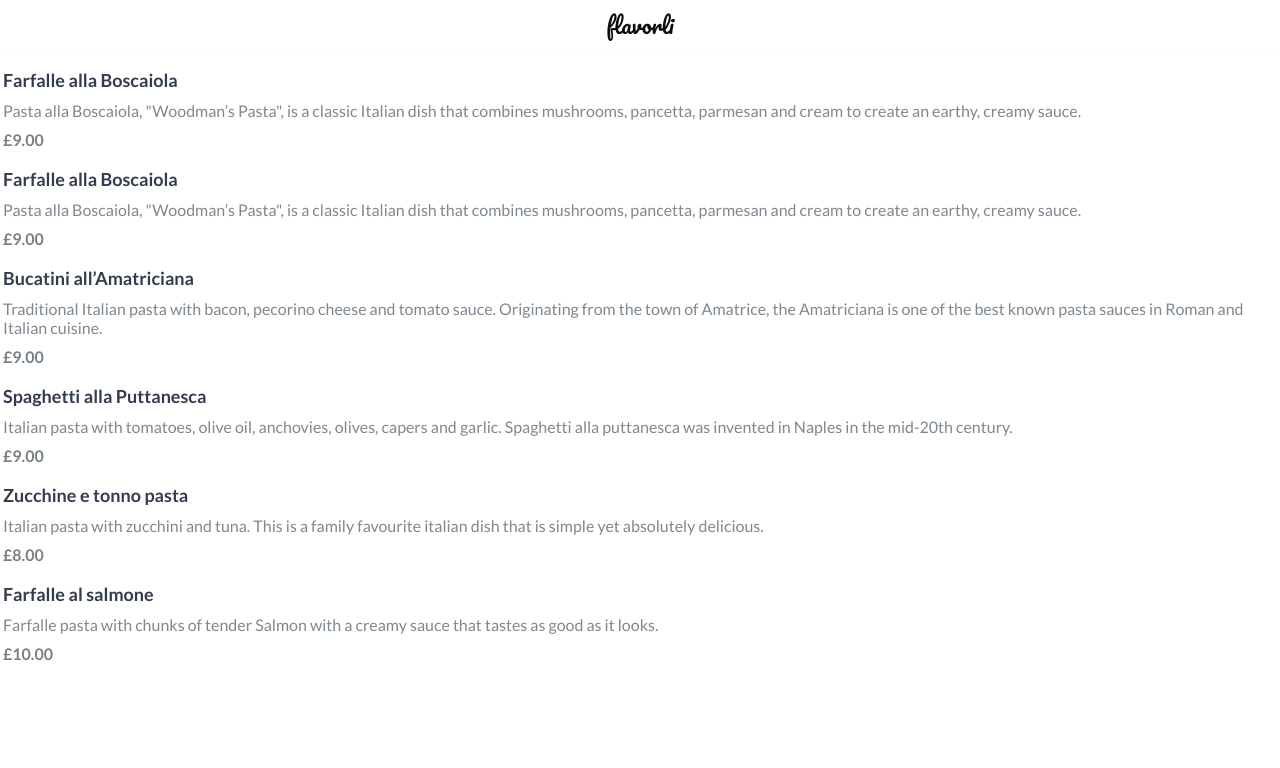
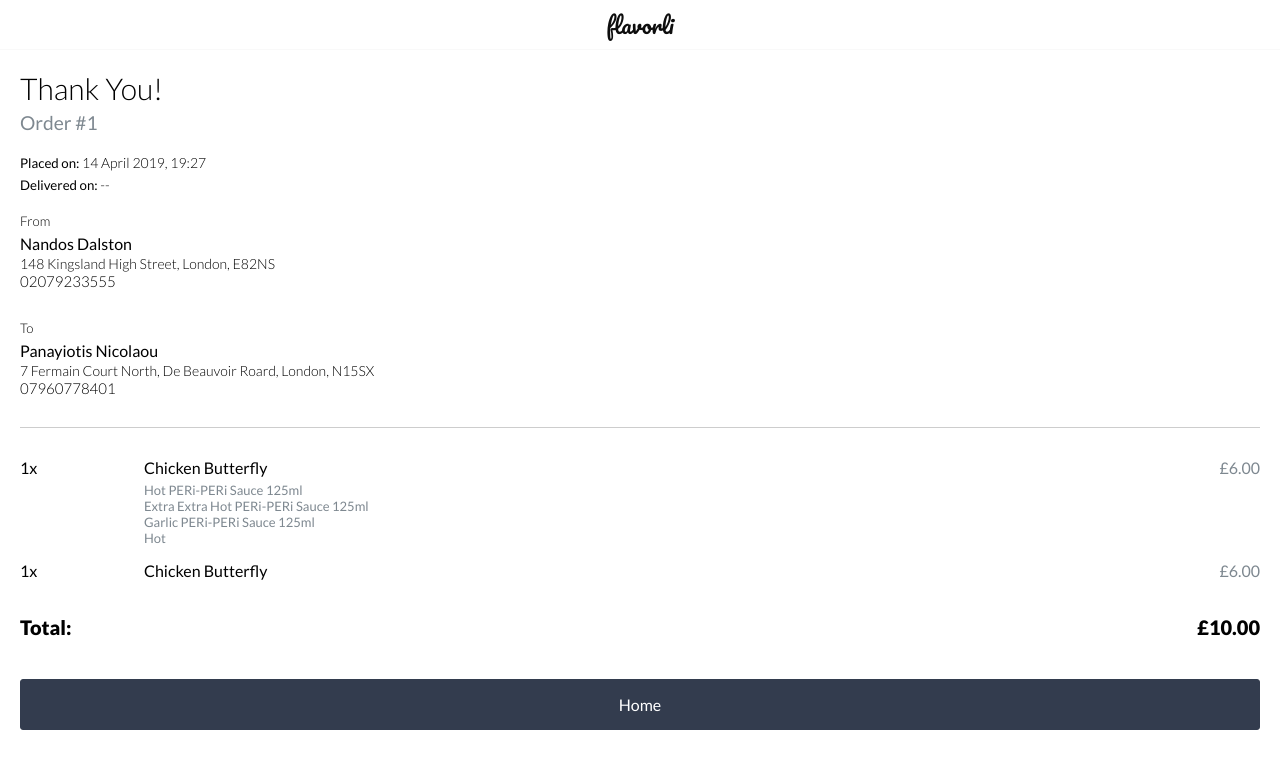
Before and after one commit to supergoat/flavorli-1, a React (Create React App) app: page /order/1 in a window 1280 px wide. Shown: the top 768 px of the page. Built offline with nearby package versions, Linux system fonts and the light colour scheme.

Commit message:
Created Order view component

```diff
--- a/src/root.tsx
+++ b/src/root.tsx
@@ -4,6 +4,7 @@
 import Basket from './views/Basket';
 import Account from './views/Account';
 import CheckOut from './views/CheckOut';
+import Order from './views/Order';
 
 const Root = () => {
   return (
@@ -19,6 +20,7 @@
         }}
         orderTotal={10}
       />
+      <Order path="/order/:id" />
     </Router>
   );
 };
--- a/src/views/Basket.tsx
+++ b/src/views/Basket.tsx
@@ -147,6 +147,7 @@
   flex-direction: column;
   align-items: flex-end;
 `;
+
 const OptionName = styled.p`
   width: 90%;
   font-size: 13px;
@@ -155,7 +156,7 @@
 
 const Quantity = styled.div`
   justify-content: space-around;
-  flex: 0.1;
+  width: 10%;
   padding-top: 2px;
   font-size: 18px;
   &:after {
@@ -166,12 +167,13 @@
 const Name = styled.div`
   font-size: 18px;
   font-weight: 300;
-  flex: 0.7;
+  width: 70%;
+  margin-bottom: 5px;
 `;
 
 const Price = styled.div`
   font-size: 18px;
-  flex: 0.2;
+  width: 20%;
   text-align: right;
   &:before {
     content: '£';
--- /dev/null
+++ b/src/views/Order.tsx
@@ -0,0 +1,241 @@
+// @flow
+import React from 'react';
+import Button from '../ui/Button';
+import styled from 'styled-components/macro';
+import {RouteComponentProps, navigate} from '@reach/router';
+
+const getOrder = () => {
+  return {
+    id: 1,
+    placedOn: '14 April 2019, 19:27',
+    deliveredOn: '',
+    restaurant: {
+      name: 'Nandos Dalston',
+      address: '148 Kingsland High Street, London, E82NS',
+      tel: '02079233555',
+    },
+    customer: {
+      name: 'Panayiotis Nicolaou',
+      address: '7 Fermain Court North, De Beauvoir Roard, London, N15SX',
+      tel: '07960778401',
+    },
+    items: [
+      {
+        id: 0,
+        name: 'Chicken Butterfly',
+        options: {
+          ' Add a sauce': [
+            'Hot PERi-PERi Sauce 125ml',
+            'Extra Extra Hot PERi-PERi Sauce 125ml',
+            'Garlic PERi-PERi Sauce 125ml',
+          ],
+          'Choose Spice': ['Hot'],
+        },
+        price: 6,
+        quantity: 1,
+      },
+      {
+        id: 1,
+        name: 'Chicken Butterfly',
+        price: 6,
+        quantity: 1,
+      },
+    ],
+    total: 10,
+  };
+};
+
+interface Props extends RouteComponentProps {}
+const Order = (_: Props) => {
+  const order = getOrder();
+  return (
+    <OrderWrapper>
+      <Title>Thank You!</Title>
+      <OrderId>Order #{order.id}</OrderId>
+
+      <DeliveryDate>
+        <p>
+          Placed on: <span>{order.placedOn}</span>
+        </p>
+        <p>
+          Delivered on: <span>{order.deliveredOn || '--'}</span>
+        </p>
+      </DeliveryDate>
+
+      <Details>
+        <span>From</span>
+        <FullName>{order.restaurant.name}</FullName>
+        <Address>{order.restaurant.address}</Address>
+        <Tel>{order.restaurant.tel}</Tel>
+      </Details>
+      <Details>
+        <span>To</span>
+        <FullName>{order.customer.name}</FullName>
+        <Address>{order.customer.address}</Address>
+        <Tel>{order.customer.tel}</Tel>
+      </Details>
+      <BasketItems>
+        {order.items.map(
+          (basketItem: {
+            id: number;
+            quantity: number;
+            name: string;
+            price: number;
+            options?: {
+              [categoryName: string]: string[];
+            };
+          }) => (
+            <BasketItem key={basketItem.id}>
+              <BasketItemInfo>
+                <Quantity>{basketItem.quantity}</Quantity>
+                <Name>{basketItem.name}</Name>
+                <Price>{basketItem.price.toFixed(2)}</Price>
+              </BasketItemInfo>
+
+              {basketItem.options && (
+                <Options>
+                  {Object.keys(basketItem.options).map(
+                    (categoryName, index) =>
+                      basketItem.options &&
+                      basketItem.options[categoryName].map(
+                        (optionName, index) => (
+                          <OptionName>{optionName}</OptionName>
+                        ),
+                      ),
+                  )}
+                </Options>
+              )}
+            </BasketItem>
+          ),
+        )}
+      </BasketItems>
+      <Total>
+        <div>Total:</div>
+        <div>£{order.total.toFixed(2)}</div>
+      </Total>
+      <Button width="100%" onClick={() => navigate('/', {replace: true})}>
+        Home
+      </Button>
+    </OrderWrapper>
+  );
+};
+
+const OrderWrapper = styled.div`
+  width: 100%;
+  height: 100%;
+  background: var(--white);
+  overflow-y: auto;
+  padding: 20px;
+  z-index: 1;
+`;
+
+const OrderId = styled.h3`
+  color: var(--osloGrey);
+  margin-bottom: 20px;
+`;
+
+const Title = styled.header`
+  font-size: 30px;
+  font-weight: 300;
+  margin-bottom: 5px;
+`;
+
+const DeliveryDate = styled.div`
+  margin-bottom: 20px;
+
+  p {
+    display: block;
+    font-size: 0.83em;
+    margin-bottom: 5px;
+  }
+
+  span {
+    font-weight: 300;
+    font-size: 14px;
+  }
+`;
+
+const Details = styled.div`
+  margin-bottom: 30px;
+
+  span {
+    display: block;
+    font-weight: 300;
+    margin-bottom: 5px;
+  }
+`;
+
+const FullName = styled.h5`
+  margin-bottom: 2px;
+`;
+
+const BasketItems = styled.div`
+  border-top: 1px solid var(--silver);
+  padding-top: 30px;
+`;
+
+const BasketItem = styled.div`
+  margin-bottom: 15px;
+`;
+
+const BasketItemInfo = styled.div`
+  display: flex;
+  justify-content: space-between;
+`;
+
+const Address = styled.p`
+  font-size: 14px;
+  font-weight: 300;
+  width: 60%;
+`;
+
+const Tel = styled.p`
+  font-size: 15px;
+  font-weight: 300;
+`;
+
+const Quantity = styled.div`
+  font-size: 16px;
+  width: 10%;
+  &:after {
+    content: 'x';
+  }
+`;
+
+const Name = styled.div`
+  width: 70%;
+  font-size: 16px;
+  margin-bottom: 5px;
+`;
+
+const Price = styled.div`
+  font-size: 16px;
+  width: 20%;
+  text-align: right;
+  color: var(--osloGrey);
+  &:before {
+    content: '£';
+  }
+`;
+
+const Options = styled.div`
+  display: flex;
+  flex-direction: column;
+  align-items: flex-end;
+`;
+
+const OptionName = styled.p`
+  width: 90%;
+  font-size: 13px;
+  color: var(--osloGrey);
+`;
+
+const Total = styled.div`
+  display: flex;
+  justify-content: space-between;
+  font-size: 20px;
+  font-weight: 800;
+  margin: 30px 0 40px;
+`;
+
+export default Order;
```
